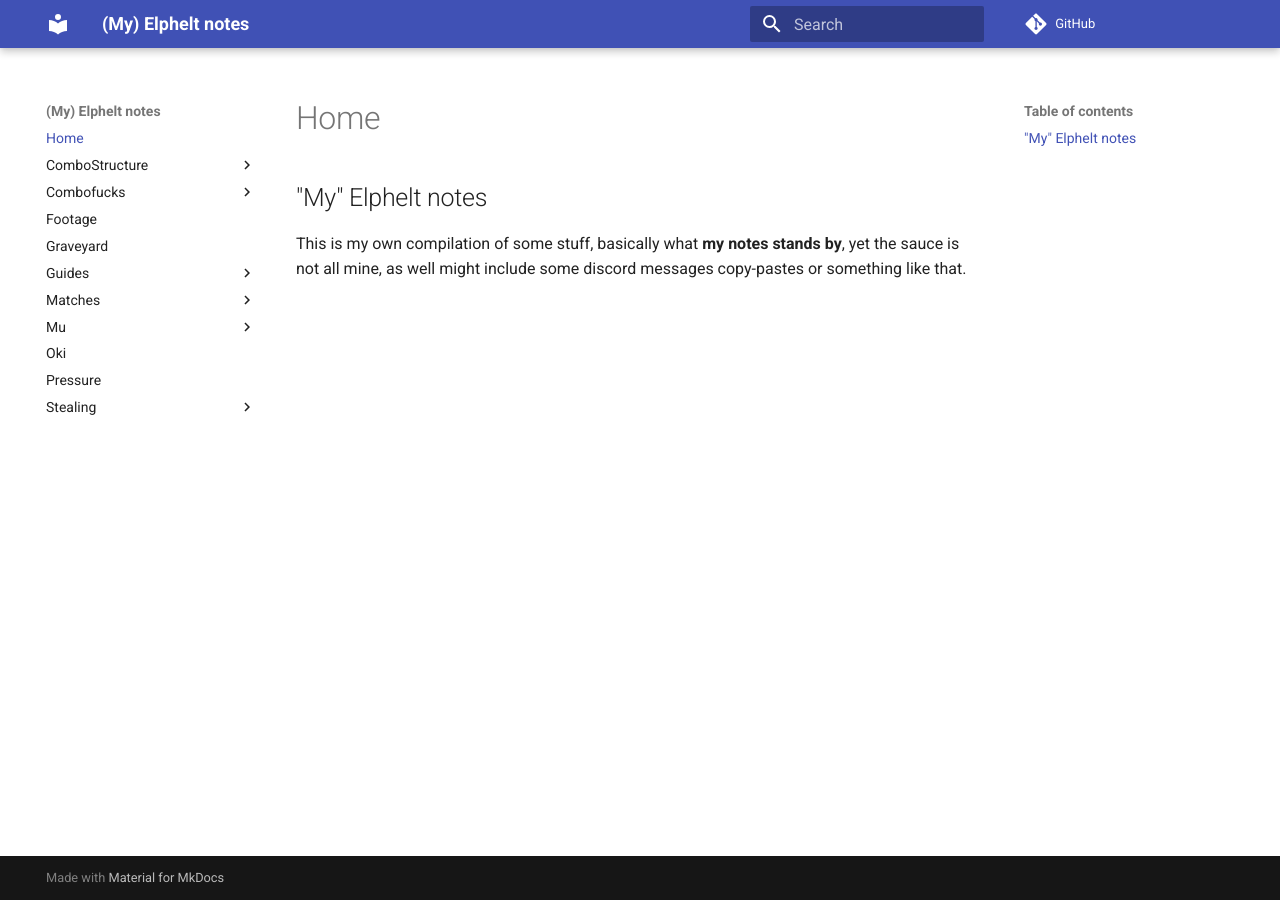
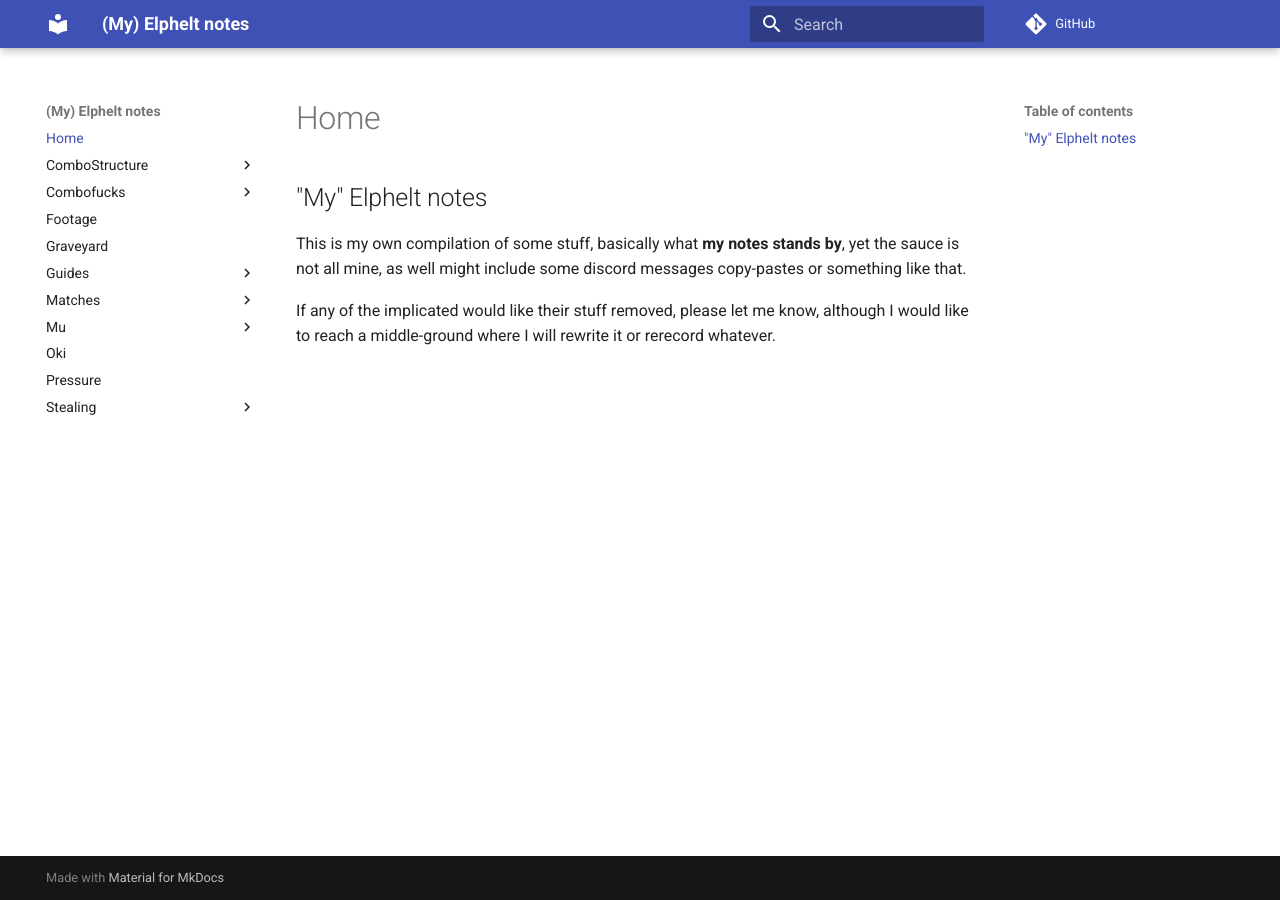
Before and after one commit to OriolFilter/Elphelt, an MkDocs documentation site: the page built from docs/README.md, in a window 1280 px wide. Built offline with MkDocs 1.6.1 and Material for MkDocs 9.7.7, drawn with Linux system fonts in a browser that asks for light colours; comment, search, counter and statistics services are not loaded.

Commit message:
Added a bit more of text

```diff
--- a/docs/README.md
+++ b/docs/README.md
@@ -1,3 +1,5 @@
 # "My" Elphelt notes
 
 This is my own compilation of some stuff, basically what **my notes stands by**, yet the sauce is not all mine, as well might include some discord messages copy-pastes or something like that.
+
+If any of the implicated would like their stuff removed, please let me know, although I would like to reach a middle-ground where I will rewrite it or rerecord whatever.
```
